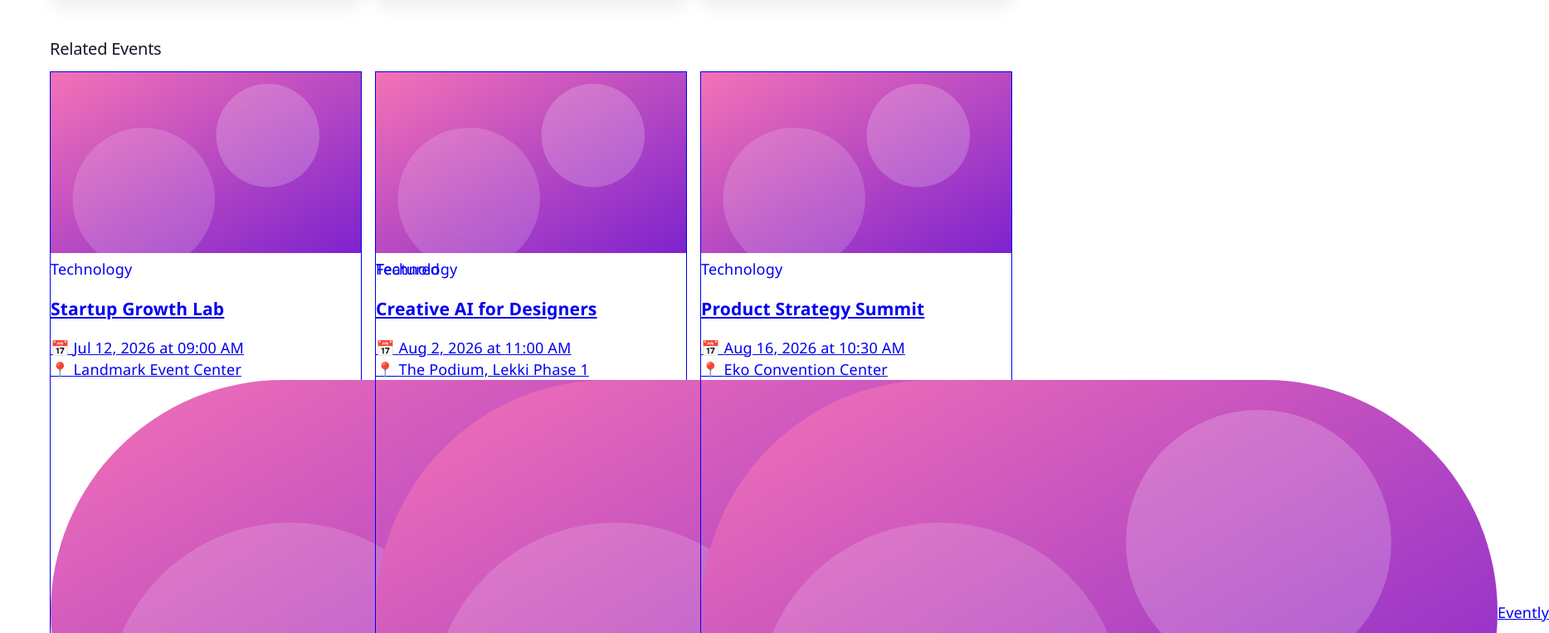
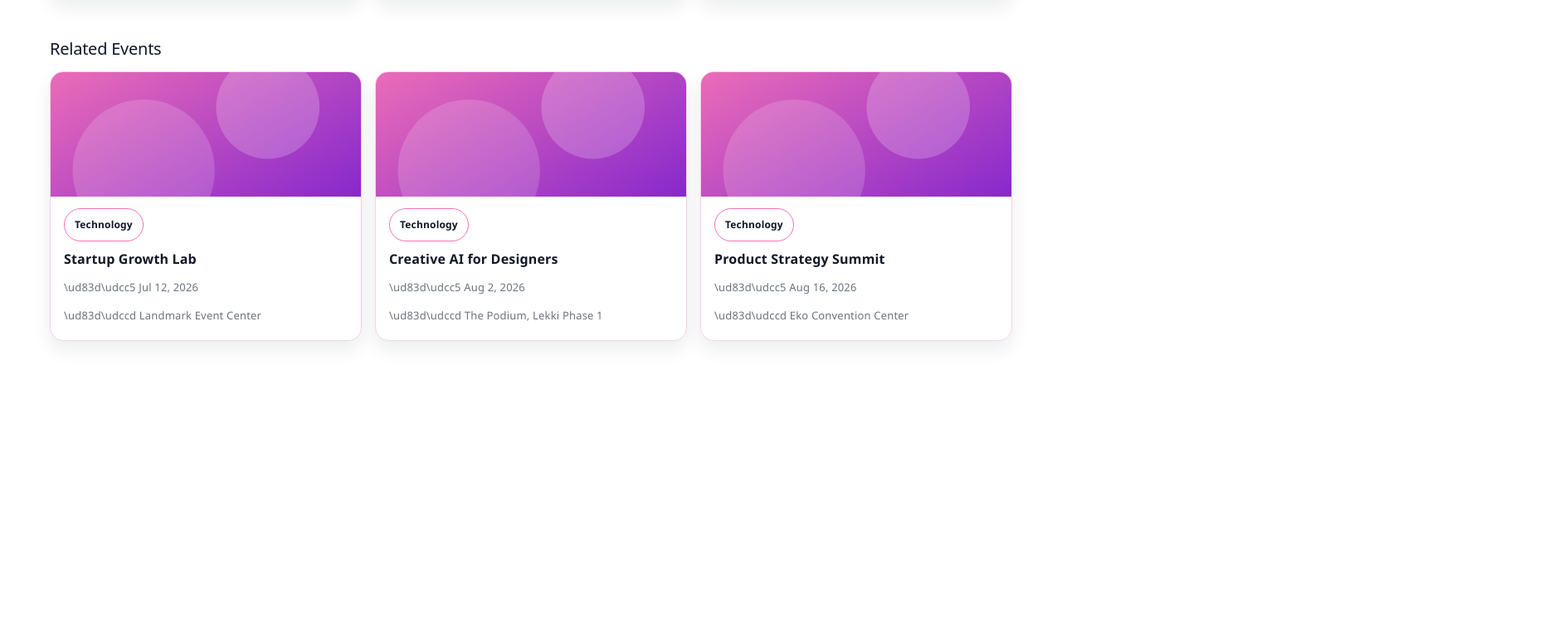
Before and after one commit to Abraham3stack/evently-mvp, a React (Vite) app: page /events/1 in a window 1280 px wide. Shown: the part 1477-2240 px from the top of the page at 83% size, 1867 px wide, since content can reach past the window. After the commit the page ends 1968 px from the top, so only its background shows below. Built offline with nearby package versions, Linux system fonts and the light colour scheme.

Commit message:
Fix related events card sizing

```diff
--- a/src/pages/attendee/EventDetailPage.css
+++ b/src/pages/attendee/EventDetailPage.css
@@ -238,8 +238,62 @@
 
 .event-related-grid {
   display: grid;
-  grid-template-columns: repeat(auto-fit, minmax(240px, 1fr));
+  grid-template-columns: repeat(3, minmax(0, 1fr));
   gap: 16px;
+}
+
+.related-card {
+  background: #ffffff;
+  border-radius: 16px;
+  border: 1px solid #f3d3e8;
+  box-shadow: 0 10px 22px rgba(15, 23, 42, 0.08);
+  text-decoration: none;
+  color: inherit;
+  overflow: hidden;
+  display: grid;
+  grid-template-rows: 150px 1fr;
+}
+
+.related-card-media {
+  height: 150px;
+  overflow: hidden;
+}
+
+.related-card-media img {
+  width: 100%;
+  height: 100%;
+  object-fit: cover;
+  display: block;
+}
+
+.related-card-body {
+  padding: 14px 16px 16px;
+  display: grid;
+  gap: 8px;
+}
+
+.related-card-category {
+  display: inline-flex;
+  align-items: center;
+  width: fit-content;
+  padding: 6px 12px;
+  border-radius: 999px;
+  border: 1px solid #f472b6;
+  font-size: 12px;
+  font-weight: 600;
+  color: #111827;
+}
+
+.related-card-body h3 {
+  margin: 0;
+  font-size: 16px;
+  color: #111827;
+}
+
+.related-card-body p {
+  margin: 0;
+  font-size: 13px;
+  color: #6b7280;
 }
 
 .event-not-found {
@@ -272,10 +326,18 @@
   .event-details-grid {
     grid-template-columns: repeat(2, minmax(0, 1fr));
   }
+
+  .event-related-grid {
+    grid-template-columns: repeat(2, minmax(0, 1fr));
+  }
 }
 
 @media (max-width: 768px) {
   .event-details-grid {
+    grid-template-columns: 1fr;
+  }
+
+  .event-related-grid {
     grid-template-columns: 1fr;
   }
 
--- a/src/pages/attendee/EventDetailPage.jsx
+++ b/src/pages/attendee/EventDetailPage.jsx
@@ -9,7 +9,6 @@ import {
   Clock
 } from 'lucide-react';
 import Navbar from '@/components/home/Navbar';
-import EventCard from '@/components/attendee/EventCard';
 import './EventDetailPage.css';
 
 const placeholderImage =
@@ -99,13 +98,7 @@ const relatedEvents = [
     category: 'Technology',
     date: '2026-07-12T09:00:00.000Z',
     location: 'Landmark Event Center',
-    venue: 'Victoria Island, Lagos',
-    image: placeholderImage,
-    featured: false,
-    organizer: { name: 'Evently', image: placeholderImage },
-    attendeeCount: 230,
-    ticketTiers: [{ quantity: 200, sold: 120 }],
-    priceRange: { min: 0, max: 0 }
+    image: placeholderImage
   },
   {
     id: '5',
@@ -113,13 +106,7 @@ const relatedEvents = [
     category: 'Technology',
     date: '2026-08-02T11:00:00.000Z',
     location: 'The Podium, Lekki Phase 1',
-    venue: 'Lekki Phase 1, Lagos',
-    image: placeholderImage,
-    featured: true,
-    organizer: { name: 'Evently', image: placeholderImage },
-    attendeeCount: 410,
-    ticketTiers: [{ quantity: 400, sold: 280 }],
-    priceRange: { min: 25, max: 75 }
+    image: placeholderImage
   },
   {
     id: '6',
@@ -127,15 +114,34 @@ const relatedEvents = [
     category: 'Technology',
     date: '2026-08-16T10:30:00.000Z',
     location: 'Eko Convention Center',
-    venue: 'Eko Hotel, Lagos',
-    image: placeholderImage,
-    featured: false,
-    organizer: { name: 'Evently', image: placeholderImage },
-    attendeeCount: 520,
-    ticketTiers: [{ quantity: 500, sold: 390 }],
-    priceRange: { min: 40, max: 120 }
+    image: placeholderImage
   }
 ];
+
+function formatRelatedDate(dateString) {
+  const date = new Date(dateString);
+  return date.toLocaleDateString('en-US', {
+    month: 'short',
+    day: 'numeric',
+    year: 'numeric'
+  });
+}
+
+function RelatedEventCard({ event }) {
+  return (
+    <Link to={`/events/${event.id}`} className="related-card">
+      <div className="related-card-media">
+        <img src={event.image} alt={event.title} />
+      </div>
+      <div className="related-card-body">
+        <span className="related-card-category">{event.category}</span>
+        <h3>{event.title}</h3>
+        <p>\ud83d\udcc5 {formatRelatedDate(event.date)}</p>
+        <p>\ud83d\udccd {event.location}</p>
+      </div>
+    </Link>
+  );
+}
 
 export default function EventDetailPage() {
   const { eventId } = useParams();
@@ -256,7 +262,7 @@ export default function EventDetailPage() {
           <h2>Related Events</h2>
           <div className="event-related-grid">
             {relatedEvents.map(related => (
-              <EventCard key={related.id} event={related} />
+              <RelatedEventCard key={related.id} event={related} />
             ))}
           </div>
         </section>
```
